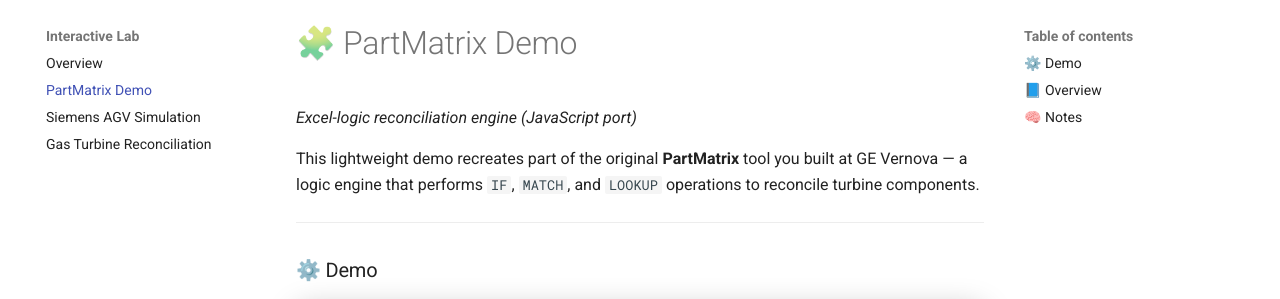
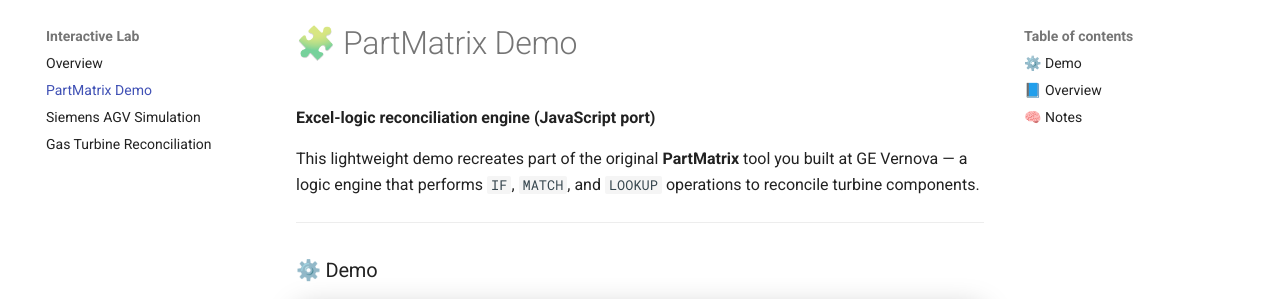
Before and after one commit to alvvvli/alvin-site, an MkDocs documentation site: the page built from docs/lab/partmatrix.md, in a window 1280 px wide. Shown: the part 123-422 px from the top of the page. Built offline with MkDocs 1.6.1 and Material for MkDocs 9.7.7, drawn with Linux system fonts in a browser that asks for light colours.

```diff
--- a/docs/lab/partmatrix.md
+++ b/docs/lab/partmatrix.md
@@ -1,5 +1,5 @@
 # 🧩 PartMatrix Demo
-_Excel-logic reconciliation engine (JavaScript port)_
+**Excel-logic reconciliation engine (JavaScript port)**
 
 This lightweight demo recreates part of the original **PartMatrix** tool you built at GE Vernova — a logic engine that performs `IF`, `MATCH`, and `LOOKUP` operations to reconcile turbine components.
 
```
